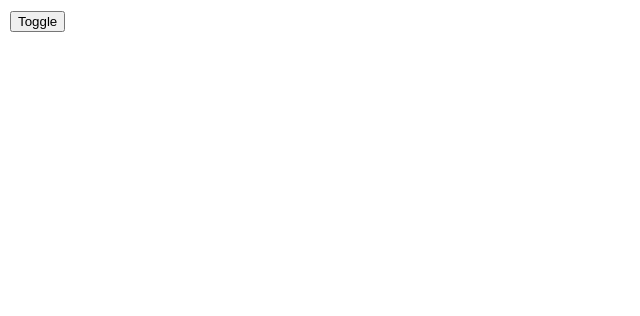
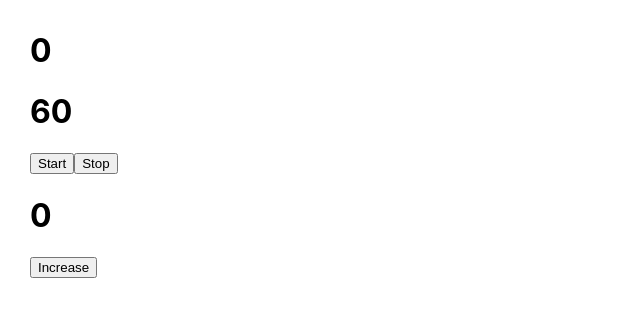
Before and after one commit to caoduong8x/hookreact, a React (Create React App) app: page / in a window 1280 px wide. Shown: the top 316 px of the page, without its empty margins (0-640 px from the left). Built offline with nearby package versions, Linux system fonts and the light colour scheme.

Commit message:
memo in React

```diff
--- a/src/App.js
+++ b/src/App.js
@@ -1,32 +1,21 @@
+//1. memo() -> Higher Order Component (HOC)
+//2. useCallback()
 import React, { useState } from "react";
 import { ToastContainer, toast } from "react-toastify";
 import "react-toastify/dist/ReactToastify.css";
 import Content from "./Content";
-//console.log(React);
 
 function App() {
-  const [show, setShow] = useState(false);
-
+  const [count, setCount] = useState(0);
+  const increase = () => {
+    setCount(count + 1);
+  };
   return (
     <>
-      <div className="App" style={{ padding: 10 }}>
-        <button
-          onClick={() => {
-            setShow(!show);
-            toast.success(show ? "Hide" : "Show", {
-              position: "top-center",
-              autoClose: 5000,
-              hideProgressBar: false,
-              closeOnClick: true,
-              pauseOnHover: true,
-              draggable: true,
-              progress: undefined,
-              theme: "colored",
-            });
-          }}>
-          Toggle
-        </button>
-        {show && <Content />}
+      <div style={{ padding: "10px 30px" }}>
+        <Content Count={count} />
+        <h1>{count}</h1>
+        <button onClick={increase}>Increase</button>
       </div>
       <ToastContainer />
     </>
--- a/src/Content.js
+++ b/src/Content.js
@@ -1,7 +1,9 @@
-//Lưu các giá trị qua 1 tham chiếu bên ngoài function component
-import React, { useState, useRef, useEffect } from "react";
+//memo:khi component cha re-render nếu prop của content thay đổi thì re-render content,
+//nếu prop comtent không thay đổi thì ko re - render content
+//truyền prop Count từ cha vao con
+import React, { useState, useRef, useEffect, memo } from "react";
 
-function Content() {
+function Content({ Count }) {
   const [count, setCount] = useState(60);
   const timerId = useRef();
   const prevCount = useRef();
@@ -14,13 +16,16 @@
   const handleStop = () => {
     clearInterval(timerId.current);
   };
-  console.log(count, prevCount.current);
+  console.log("re-render");
+  //console.log(count, prevCount.current);
   return (
     <div>
+      <h1>{Count}</h1>
       <h1>{count}</h1>
+
       <button onClick={handleStart}>Start</button>
       <button onClick={handleStop}>Stop</button>
     </div>
   );
 }
-export default Content;
+export default memo(Content);
```
